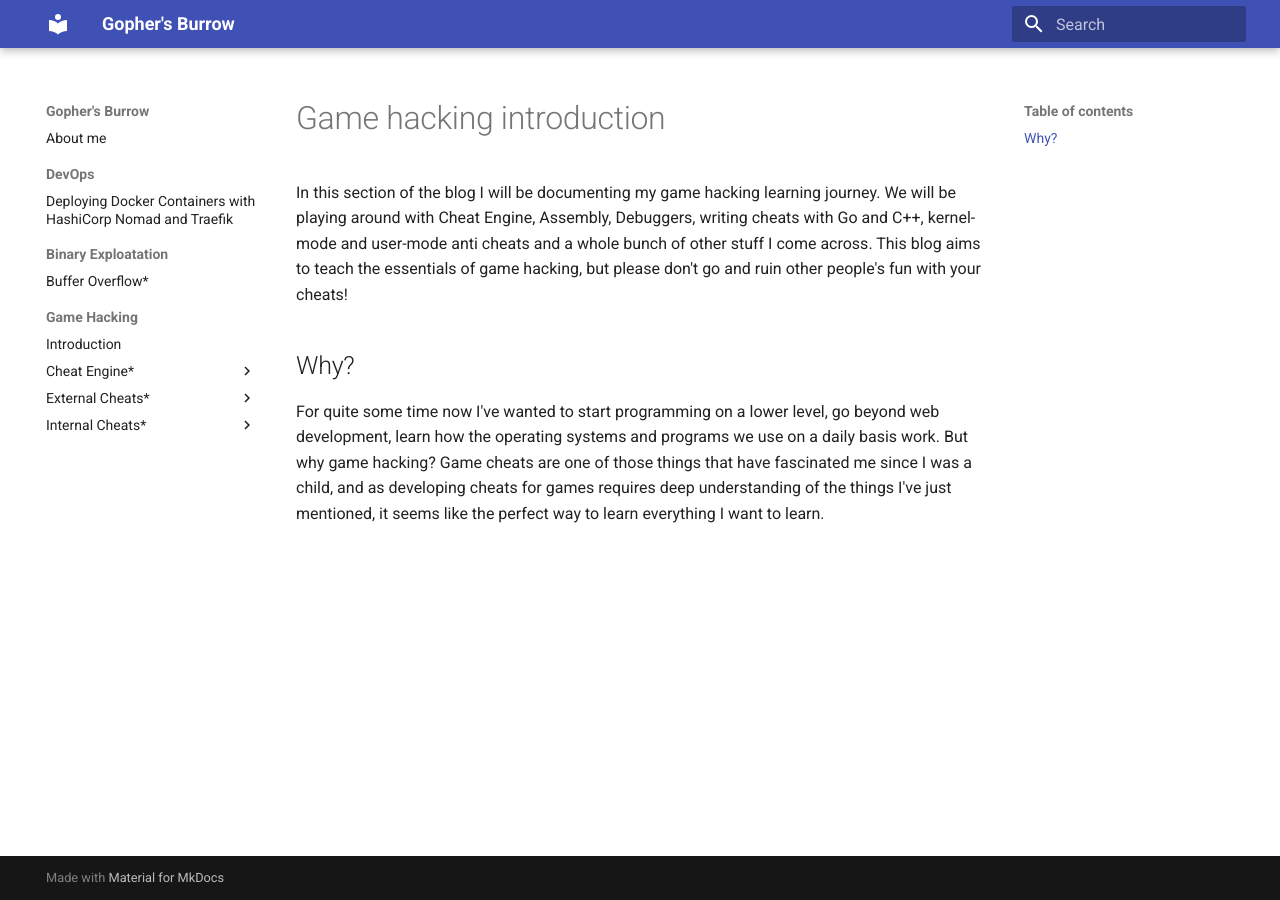
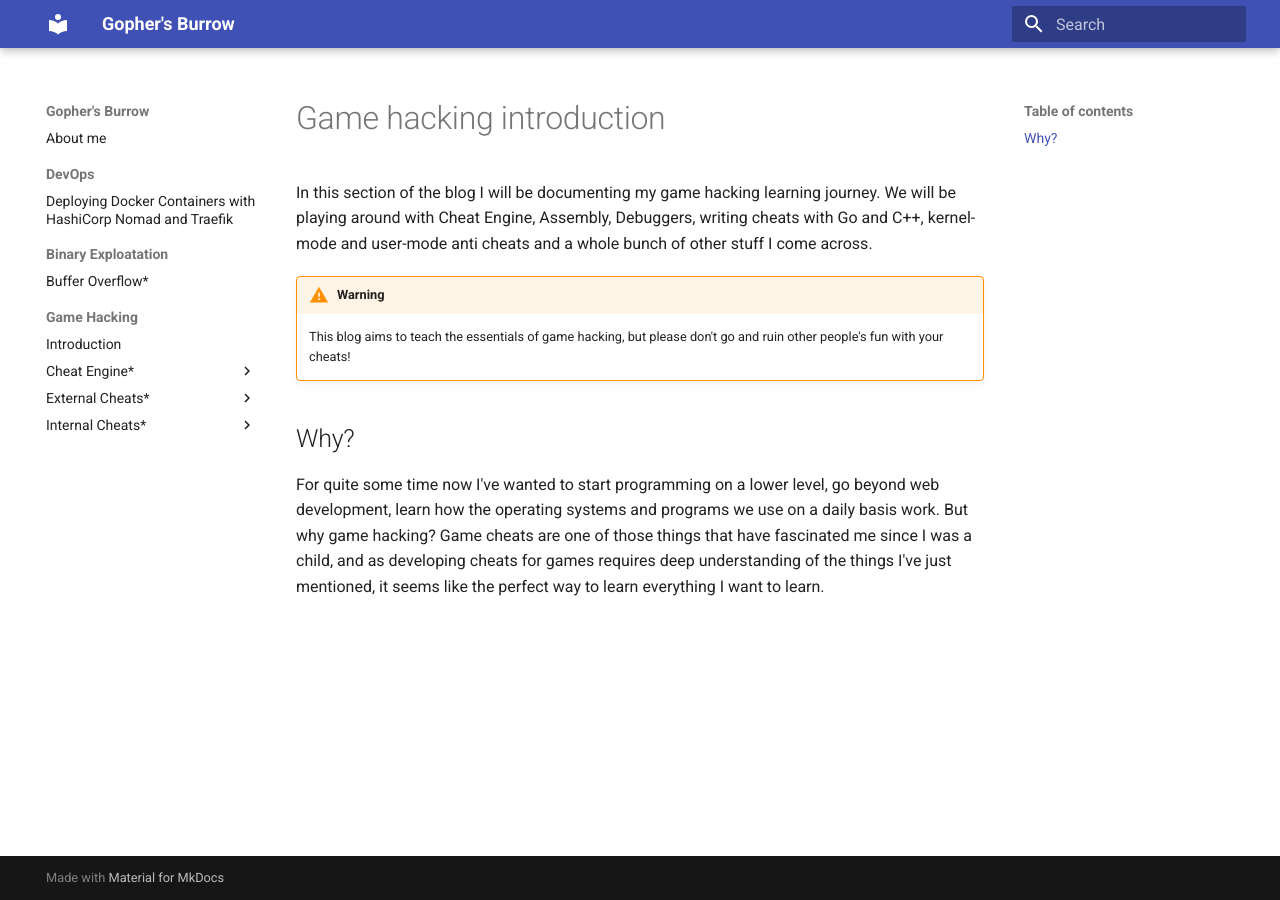
Before and after one commit to XiovV/blog, an MkDocs documentation site: the page built from docs/game_hacking/introduction.md, in a window 1280 px wide. Built offline with MkDocs 1.6.1 and Material for MkDocs 9.7.7, drawn with Linux system fonts in a browser that asks for light colours.

Commit message:
add warning

```diff
--- a/docs/game_hacking/introduction.md
+++ b/docs/game_hacking/introduction.md
@@ -1,6 +1,9 @@
 # Game hacking introduction
 
-In this section of the blog I will be documenting my game hacking learning journey. We will be playing around with Cheat Engine, Assembly, Debuggers, writing cheats with Go and C++, kernel-mode and user-mode anti cheats and a whole bunch of other stuff I come across. This blog aims to teach the essentials of game hacking, but please don't go and ruin other people's fun with your cheats!
+In this section of the blog I will be documenting my game hacking learning journey. We will be playing around with Cheat Engine, Assembly, Debuggers, writing cheats with Go and C++, kernel-mode and user-mode anti cheats and a whole bunch of other stuff I come across.
+
+!!! warning
+    This blog aims to teach the essentials of game hacking, but please don't go and ruin other people's fun with your cheats!
 
 ## Why?
 For quite some time now I've wanted to start programming on a lower level, go beyond web development, learn how the operating systems and programs we use on a daily basis work. But why game hacking? Game cheats are one of those things that have fascinated me since I was a child, and as developing cheats for games requires deep understanding of the things I've just mentioned, it seems like the perfect way to learn everything I want to learn.
```
